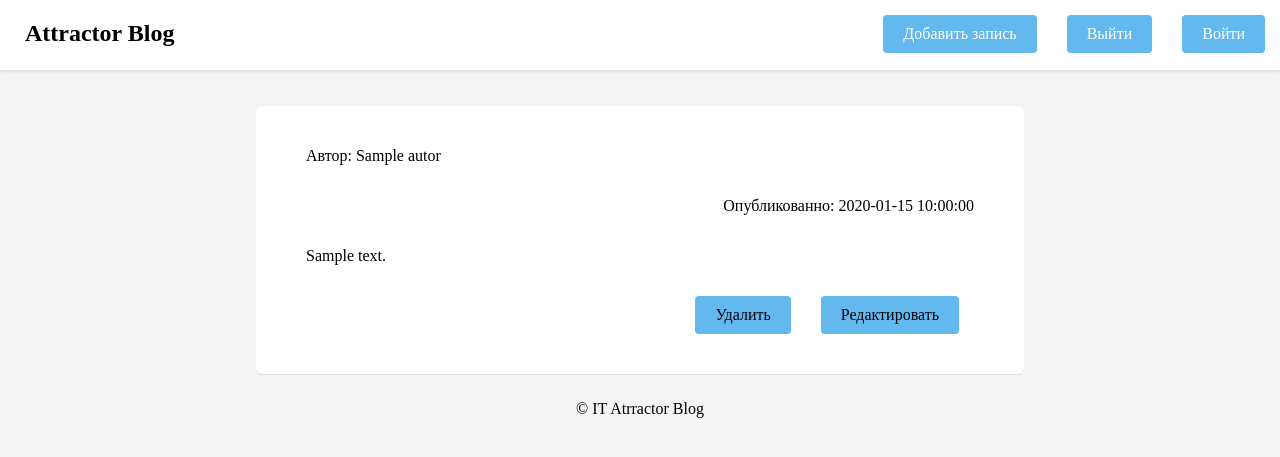
After one commit to AttractorTrainees/attractor, a Python web app: template templates/articles.html in a window 1280 px wide. The commit adds this page. Shown: the top 457 px of the page. Run offline with Jinja, Linux system fonts and the light colour scheme; the template is opened without the code that fills it: most values are stand-ins (such as "Sample title", 1, 10 or a date in 2020).

Commit message:
Added static but bugs

```diff
--- a/errors.py
+++ b/errors.py
@@ -13,5 +13,9 @@ def handler_error_404(request, *args):
     return response
 
 
+def text(request, *args):
+    print('ошибка', args)
+
+
 class HTTPError(Exception):
     pass
--- a/handlers.py
+++ b/handlers.py
@@ -38,7 +38,7 @@ def article(request, id):
     if not article:
         return handler_error_404(request)
     context = {'article': article}
-    template_path = os.path.join(TEMPLATES_DIR, 'article.html')
+    template_path = os.path.join(TEMPLATES_DIR, 'articles.html')
     rendered_body = render(template_path, context).encode()
     response = Response(request, body=rendered_body)
     response.set_header(b'Content-Type', b'text/html')
--- a/html/style.css
+++ b/html/style.css
@@ -79,7 +79,7 @@ body{
 
 .stream-items li a{
 	text-decoration: none;
-	color: 000;
+	color: #000;
 }
 
 
--- a/http_server.py
+++ b/http_server.py
@@ -36,6 +36,7 @@ class HTTPServer:
     def getting_data(self, connection, routing):
         buffer_size = 4096
         data = self.recv_all_data(connection, buffer_size)
+        print(data)
         if data:
             query, header, body = parse_http(data)
 
@@ -44,7 +45,6 @@ class HTTPServer:
             handler, args = routing.handle_request(request)
             response = handler(request, *args)
             connection.send(response.encode_http())
-
         connection.close()
 
     def recv_all_data(self, connection, buffer_size):
--- a/routing.py
+++ b/routing.py
@@ -1,5 +1,5 @@
 import re
-from errors import handler_error_404
+from errors import handler_error_404, text
 
 
 class Routing(object):
--- /dev/null
+++ b/static/css/style.css
@@ -0,0 +1,98 @@
+body {
+    margin: 0;
+    padding: 0;
+    padding-top: 90px;
+    background-color: #f4f4f4;
+}
+
+.text-center {
+    text-align: center;
+}
+
+.clearfix {
+    clear: both;
+}
+
+.hidden {
+    visibility: hidden;
+}
+
+.header-wrapper {
+    position: fixed;
+    top: 0;
+    width: 100%;
+    height: 70px;
+    box-shadow: 0 1px 3px 0 rgba(0, 0, 0, 0.15);
+    background-color: #fff;
+
+}
+
+.header {
+    padding: 0 25px;
+    float: left;
+
+}
+
+.button {
+    padding: 15px 15px;
+    text-align: center;
+    float: right;
+}
+
+.button a {
+    background: #63b8ee none repeat scroll 0 0;
+    color: #fff;
+    padding: 10px 20px;
+    text-decoration: none;
+    display: inline-block;
+    font-size: 16px;
+    transition: all 0.2s ease 0s;
+    border-radius: 4px;
+}
+
+.button a:hover {
+    background: #bddbfa;
+}
+
+.page-wrapper {
+    background-color: #fff;
+    width: 768px;
+    height: 100%;
+    margin: 0 auto;
+    box-shadow: 0 1px 1px 0 rgba(0, 0, 0, 0.1);
+    border-radius: 6px;
+}
+
+.footer {
+    padding: 10px 0;
+}
+
+.stream-items {
+    padding: 0;
+    list-style-type: none;
+}
+
+.stream-items li {
+    padding: 25px 50px;
+    border-bottom: 1px solid #ededed;
+}
+
+.stream-items li a {
+    text-decoration: none;
+    color: #000;
+}
+
+.stream-items li a:hover p {
+    color: #555;
+}
+
+.stream-items li:last-child {
+    border-bottom: none;
+}
+
+.item-time {
+    float: right;
+}
+
+.item-time p {
+}
--- /dev/null
+++ b/templates/articles.html
@@ -0,0 +1,60 @@
+<!DOCTYPE html>
+<html>
+<head>
+    <meta charset="UTF-8">
+    <meta name="viewport" content="width=device-width, initial-scale=1">
+    <link href="static/css/style.css" rel="stylesheet">
+    <title>{{article.title}}</title>
+
+</head>
+<body>
+<div class="header-wrapper">
+    <div class="header">
+        <h2>Attractor Blog</h2>
+    </div>
+    <div class="button">
+        <a href="#">Войти</a>
+    </div>
+    <div class="button">
+        <a href="#">Выйти</a>
+    </div>
+    <div class="button">
+        <a href="#">Добавить запись</a>
+    </div>
+    <div class="clearfix"></div>
+</div>
+<div class="page-wrapper">
+    <div class="stream">
+        <ul class="stream-items">
+            <li>
+                <div class="item-header">
+                    <div class="item-author">
+                        <p>Автор: {{article.autor}}</p>
+                    </div>
+                    <div class="item-time">
+                        <p>Опубликованно: {{article.created_datetime}}</p>
+                    </div>
+                </div>
+                <div class="clearfix"></div>
+                <div class="item-body">
+                    <p>{{article.text}}</p>
+                </div>
+                <div class="item-footer">
+                    <div class="item-edit button">
+                        <a href="#">Редактировать</a>
+                    </div>
+                    <div class="item-delete button">
+                        <a href="#">Удалить</a>
+                    </div>
+                    <div class="clearfix"></div>
+                </div>
+            </li>
+        </ul>
+    </div>
+</div>
+<div class="footer">
+    <center>© IT Atrractor Blog</center>
+</div>
+
+</body>
+</html>
```
Also changed, not shown: routes.py (+8 -5 lines), server_handlers.py (added, +14 -0 lines), settings.py (+10 -7 lines), templates/article.html (deleted, +0 -13 lines), templates/index.html (+2 -99 lines).
